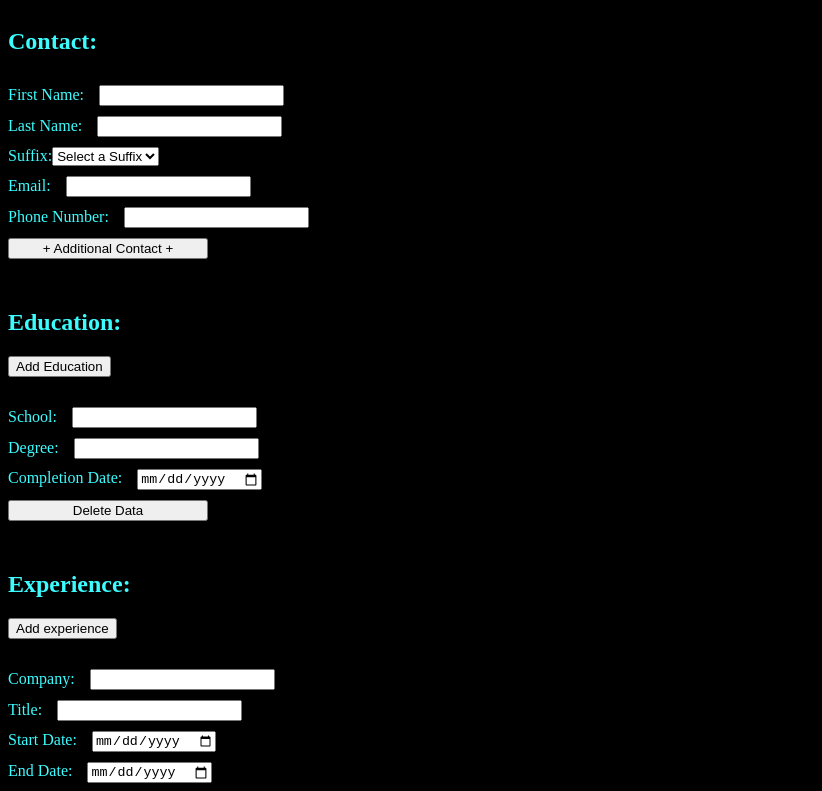
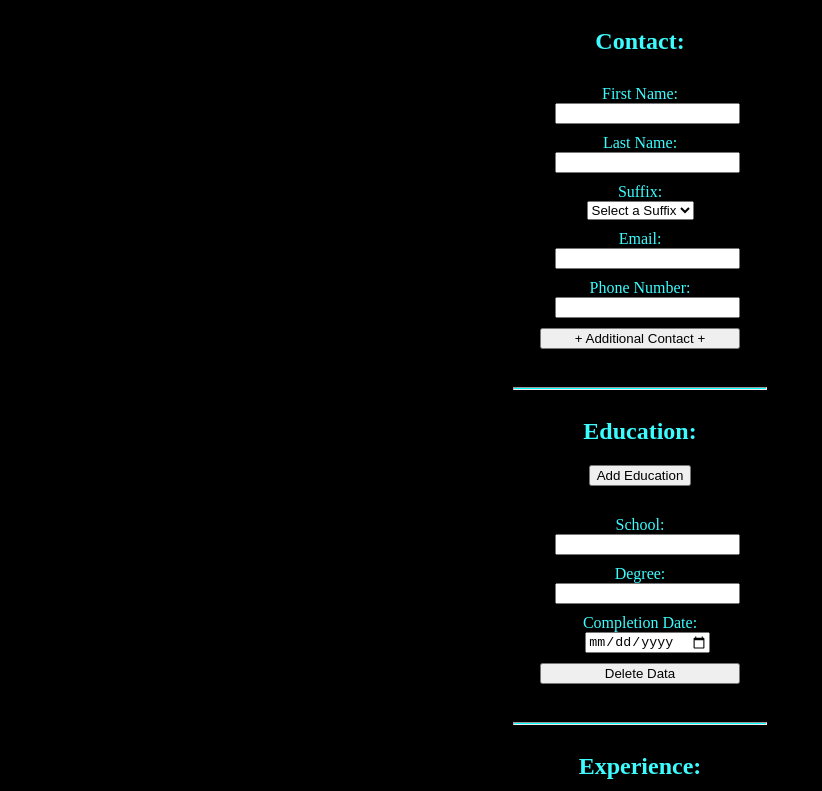
Before and after one commit to ThatBaldDude4/CV-Application, a React (Vite) app: page / in a window 1280 px wide. Shown: the top 791 px of the page, without its empty margins (0-822 px from the left). Built offline with nearby package versions, Linux system fonts and the light colour scheme.

Commit message:
cleaning up code

```diff
--- a/src/App.css
+++ b/src/App.css
@@ -3,10 +3,34 @@ body {
     color: rgb(60, 252, 255);
 }
 
-.contact-section, .education-list, .experience-list {
+#root {
+    display: flex;
+    flex-direction: column;
+    align-items: center;
+}
+
+.contact-list, .education-list, .experience-list {
     display: flex;
     flex-direction: column;
     gap: 10px;
+}
+
+.contact-container,
+.education-container,
+.experience-container {
+    display: flex;
+    flex-direction: column;
+    align-items: center;
+}
+
+h2 {
+    text-align: center;
+}
+
+label {
+    display: flex;
+    flex-direction: column;
+    align-items: center;
 }
 
 button {
@@ -17,3 +41,15 @@ button {
 input {
     margin-left: 15px;
 }
+
+hr {
+    min-height: 1px;
+    background-color: aqua;
+    min-width: 20%;
+}
+
+.form-container {
+    width: 8.5in;
+    height: 11in;
+    border: 2px solid red;
+}
--- a/src/App.jsx
+++ b/src/App.jsx
@@ -61,18 +61,21 @@ function App() {
       {!formData.submitted &&
         <>
         <Contact handleContactField={handleContactField} contact={formData.contact} />
+        <hr />
         <Education
           education={formData.education}
           handleArrayField={handleArrayField}
           addItemToArray={addItemToArray}
           removeItemFromArray={removeItemFromArray}
         />
+        <hr />
         <Experience
           experience={formData.experience}
           handleArrayField={handleArrayField}
           addItemToArray={addItemToArray}
           removeItemFromArray={removeItemFromArray}
         />
+        <hr />
         </>
       }
       {formData.submitted &&
--- a/src/Contact.jsx
+++ b/src/Contact.jsx
@@ -4,7 +4,7 @@ export default function Contact({handleContactField, contact}) {
     const [showMoreContact, setShowMoreContact] = useState(false);
 
     return (
-        <section className="contact-section">
+        <section className="contact-list">
             <h2>Contact:</h2>
             <label>
                 First Name:
--- a/src/Education.jsx
+++ b/src/Education.jsx
@@ -35,7 +35,7 @@ export default function Education({education, handleArrayField, addItemToArray,
         });
 
     return (
-        <>
+        <div className="education-container">
         <h2>Education:</h2>
         <button type="button" onClick={() => {
             addItemToArray(arrayName, {
@@ -48,6 +48,6 @@ export default function Education({education, handleArrayField, addItemToArray,
         <section className="education-section">
            {educationList}
         </section>
-        </>
+        </div>
     )
 };
--- a/src/Experience.jsx
+++ b/src/Experience.jsx
@@ -53,7 +53,7 @@ export default function Experience({experience, handleArrayField, addItemToArray
             )
         });
     return (
-        <>
+        <div className="experience-container">
         <h2>Experience:</h2>
         <button type="button" onClick={() => {
             addItemToArray(arrayName, {
@@ -68,6 +68,6 @@ export default function Experience({experience, handleArrayField, addItemToArray
         <section className="experience-section">
            {experienceList}
         </section>
-        </>
+        </div>
     )
 }
--- a/src/FinalForm.jsx
+++ b/src/FinalForm.jsx
@@ -7,7 +7,7 @@ export default function FinalForm({formData}) {
                 `${formData.contact.firstName} ${formData.contact.lastName} ${formData.contact.suffix}`
                 }
             </h1>
-            <div className="contact-container">
+            <div className="contact-form-container">
                 <div className="email-container">
                     {formData.contact.email}
                 </div>
```
